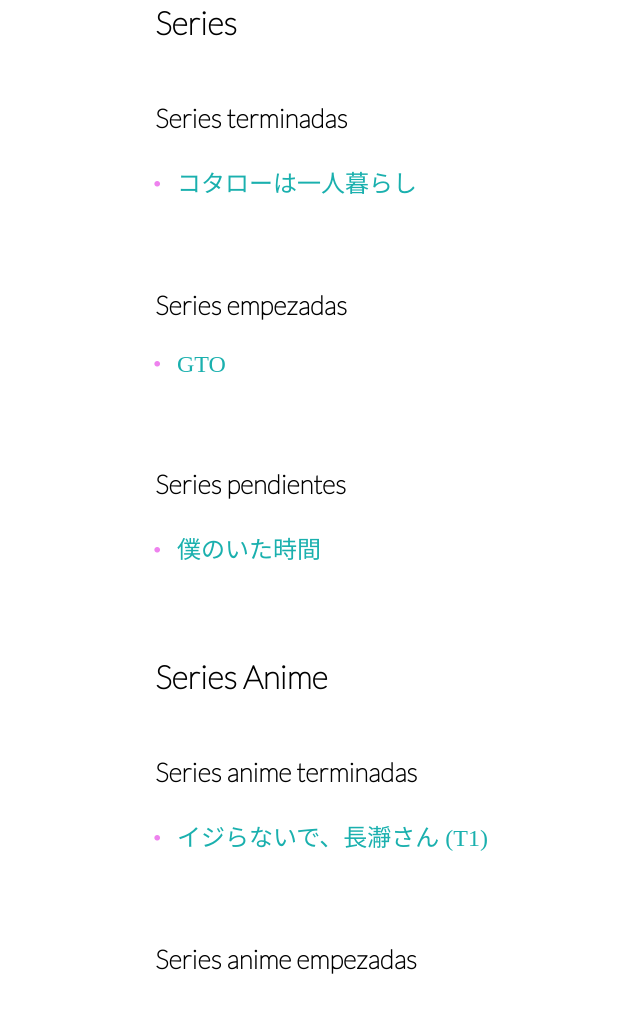
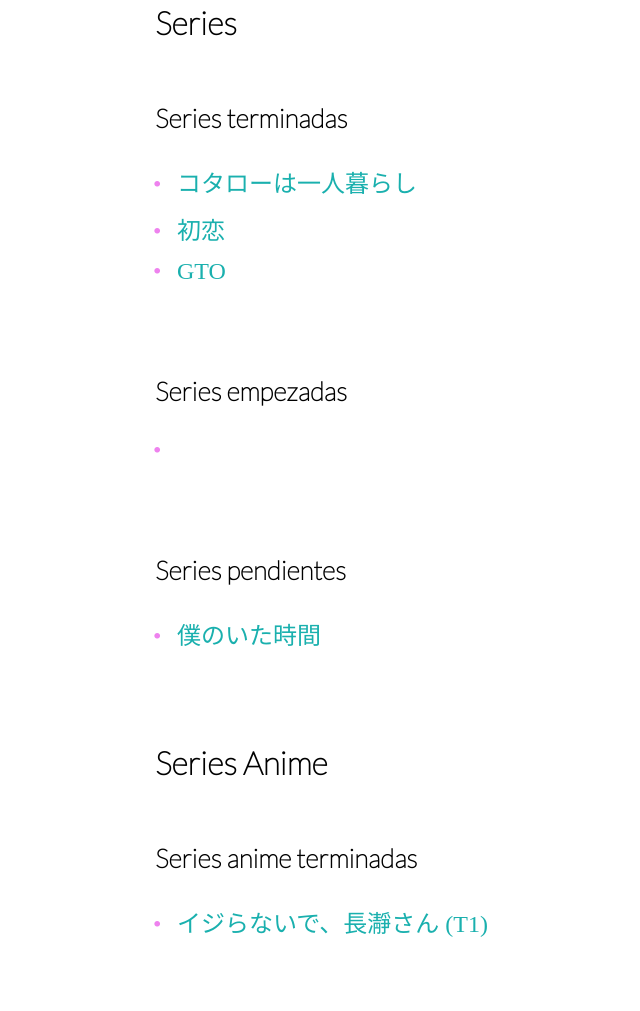
Before and after one commit to yuurei1999/operationjapan, a plain HTML site: page about.html in a window 1280 px wide. Shown: the part 1715-2726 px from the top of the page, without its empty margins (101-741 px from the left). Drawn offline with nearby package versions, Linux system fonts and the light colour scheme; a web font is replaced by a local one.

Commit message:
Update about.html

```diff
--- a/about.html
+++ b/about.html
@@ -50,7 +50,7 @@
       </ul>
     </nav>
   </header>
-  <div class="contenedor">
+ <div class="contenedor">
     <main class="contenido">
       <div class="contenido-grid">
         <div>
@@ -97,12 +97,14 @@
                   <h4><a href="#seriesTerminadas">Series terminadas</a></h4>
                   <ul class="resource-list-ajatt">
                     <li>コタローは一人暮らし</li>
+                    <li>初恋</li>
+                    <li>GTO</li>
                   </ul>
                 </section>
                 <section id="seriesIniciadas" data-scroll-spy="">
                   <h4><a href="#seriesIniciadas">Series empezadas</a></h4>
                   <ul class="resource-list-ajatt">
-                    <li>GTO</li>
+                    <li></li>
                 </ul>
                 </section>
                 <section id="seriesPendientes" data-scroll-spy="">
```
